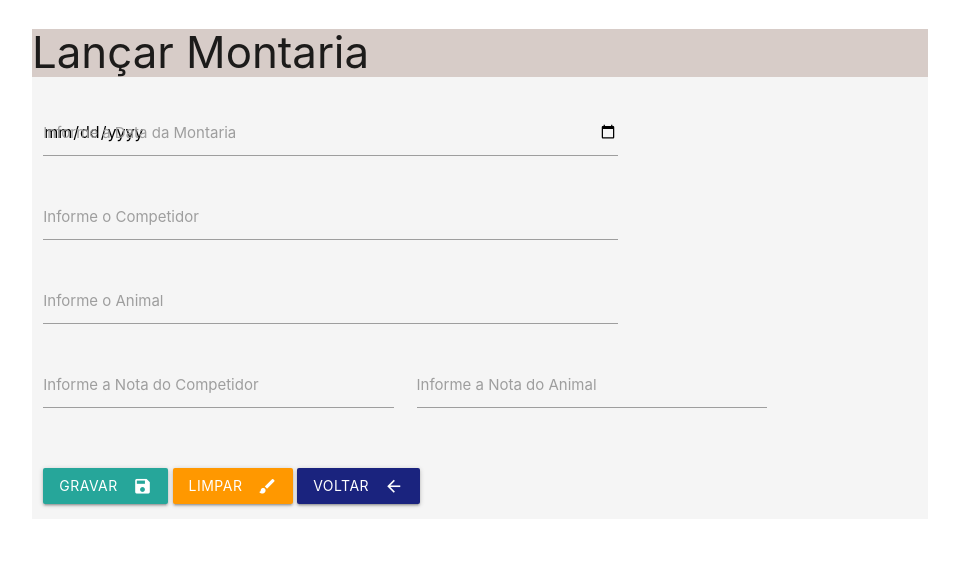
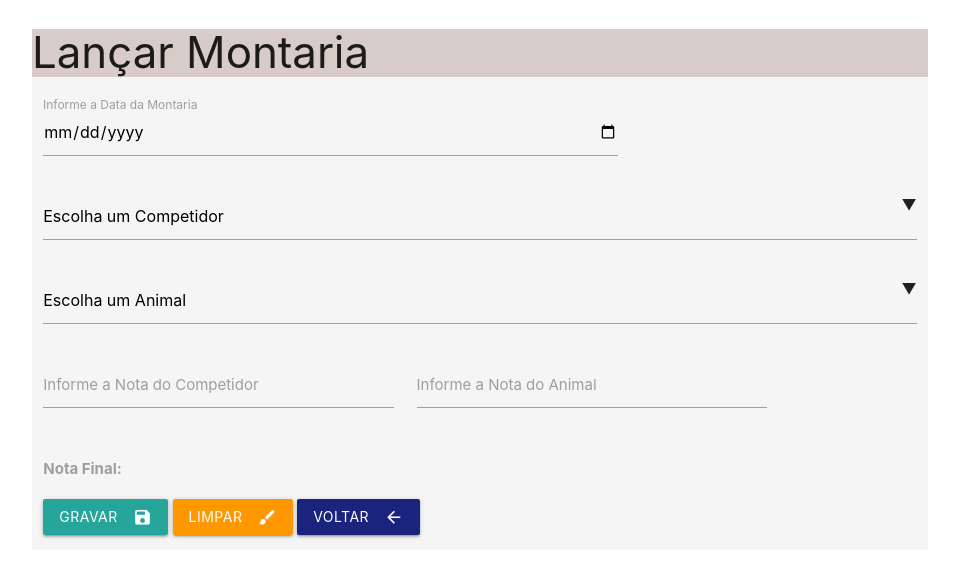
Before and after one commit to arcamolesi/lpbccphp2021, a PHP site: page /frmLancarMontaria.php in a window 1280 px wide. Shown: the top 579 px of the page, without its empty margins (160-1119 px from the left). Run offline with PHP 8.4, Linux system fonts and the light colour scheme; data comes from the database, SQL or seed files in the repository; some libraries are stand-ins or nearby versions.

Commit message:
Atualização com movimentação
Movimentação com atualização de tabelas, select option e javascript para calcular soma das notas

```diff
--- a/frmLancarMontaria.php
+++ b/frmLancarMontaria.php
@@ -1,15 +1,33 @@
+<?php
+    include 'conexao.php';
+    $pdo = Conexao::conectar();
 
+    $sql = "Select * from competidor order by nome ";
+    $listaCompetidores = $pdo->query($sql);
+
+    $sql = "Select * from animal order by nome ";
+    $listaAnimais = $pdo->query($sql);
+
+    Conexao::desconectar();
+?>
 
 <!DOCTYPE html>
 <html lang="pt-br">
 <head>
-    <!-- Compiled and minified CSS -->
-    <link rel="stylesheet" href="https://cdnjs.cloudflare.com/ajax/libs/materialize/1.0.0/css/materialize.min.css">
+      <!-- Compiled and minified CSS -->
+      <link rel="stylesheet" href="https://cdnjs.cloudflare.com/ajax/libs/materialize/1.0.0/css/materialize.min.css">
 
     <!-- Compiled and minified JavaScript -->
     <script src="https://cdnjs.cloudflare.com/ajax/libs/materialize/1.0.0/js/materialize.min.js"></script>
 
     <link href="https://fonts.googleapis.com/icon?family=Material+Icons" rel="stylesheet">
+
+    <script type = "text/javascript"
+         src = "https://code.jquery.com/jquery-2.1.1.min.js"></script>
+      <script src = "https://cdnjs.cloudflare.com/ajax/libs/materialize/0.97.3/js/materialize.min.js">
+
+      </script>
+
 
     <meta charset="UTF-8">
     <meta http-equiv="X-UA-Compatible" content="IE=edge">
@@ -24,11 +42,12 @@
         <div class="row">
             <form action="lancarMontaria.php" method="post"  id="frmLancarMontaria" class="col s12">
                 <div class="input-field col s8">
+                    <input type="date" class="form-control" id="txtData" name="txtData">
 					<label for="lblData">Informe a Data da Montaria</label>
-                    <input type="date" class="form-control" id="txtData" name="txtData">
 
                 </div>
 
+            <!--
                 <div class="input-field col s8">
                     <label for="lblCompetidor">Informe o Competidor</label>
                     <input type="text" class="form-control" id="txtCompetidor" name="txtCompetidor">
@@ -38,15 +57,56 @@
                     <label for="lblAnimal">Informe o Animal</label>
                     <input type="text" class="form-control" id="txtAnimal" name="txtAnimal">
                 </div>
+            -->
+
+                <div class="input-field col s12">
+                <select id="txtCompetidor" name="txtCompetidor" class="<form-control">
+                  <?php  // carregar lista no select option
+					$i=0;
+                    foreach ($listaCompetidores as $competidor){
+                       if ($i==0) {?>
+                        <option value="" disabled selected>Escolha um Competidor</option>
+
+					   <?php } else { ?>
+                          <option value="<?php echo $competidor['id']; ?>"><?php echo $competidor['nome']; ?></option>
+				    <?php
+					   }
+				     $i++;
+                  }
+                  ?>
+                </select>
+                </div>
+
+                <div class="input-field col s12">
+                <select id="txtAnimal" name="txtAnimal" class="<form-control">
+                  <?php  // carregar lista no select option
+					$i=0;
+                    foreach ($listaAnimais as $animal){
+                       if ($i==0) {?>
+                        <option value="" disabled selected>Escolha um Animal</option>
+
+					   <?php } else { ?>
+                          <option value="<?php echo $animal['id']; ?>"><?php echo $animal['nome']; ?></option>
+				    <?php
+					   }
+				     $i++;
+                  }
+                  ?>
+                </select>
+                </div>
 
                 <div class="input-field col s5">
                     <label for="lblNtComp">Informe a Nota do Competidor</label>
-                    <input type="number" class="form-control" id="txtNtComp" name="txtNtComp">
+                    <input type="number" class="form-control" id="txtNtComp" name="txtNtComp"  onblur="calcular()">
                 </div>
 
                 <div class="input-field col s5">
                     <label for="lblNtAnm">Informe a Nota do Animal</label>
-                    <input type="number" class="form-control" id="txtNtAnm" name="txtNtAnm">
+                    <input type="number" class="form-control" id="txtNtAnm" name="txtNtAnm" onblur="calcular()">
+                </div>
+
+                <div class="input-field col s12">
+                        <label for="lblNotaFinal"><b>Nota Final: </b>  <label id="total"></label> </label>
                 </div>
 
                 <div class="input-field col s8">
@@ -68,3 +128,26 @@
     </div>
 </body>
 </html>
+
+
+
+<script>
+function calcular(){
+
+    var valor1 = parseInt(document.getElementById('txtNtComp').value, 10);
+    var valor2 = parseInt(document.getElementById('txtNtAnm').value, 10);
+    var nota = valor1+valor2;
+    if (isNaN(nota))
+        nota = 0;
+
+    document.getElementById("total").innerHTML = nota.toFixed(2);
+
+    //document.getElementById('result').value = result;
+}
+</script>
+
+<script>
+         $(document).ready(function() {
+            $('select').material_select();
+         });
+ </script>
```
Also changed, not shown: lancarMontaria.php (+26 -5 lines).
